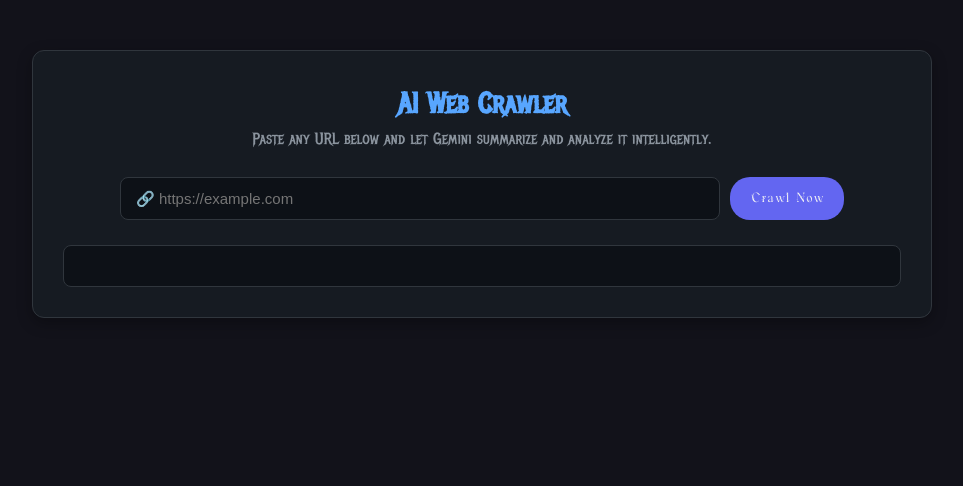
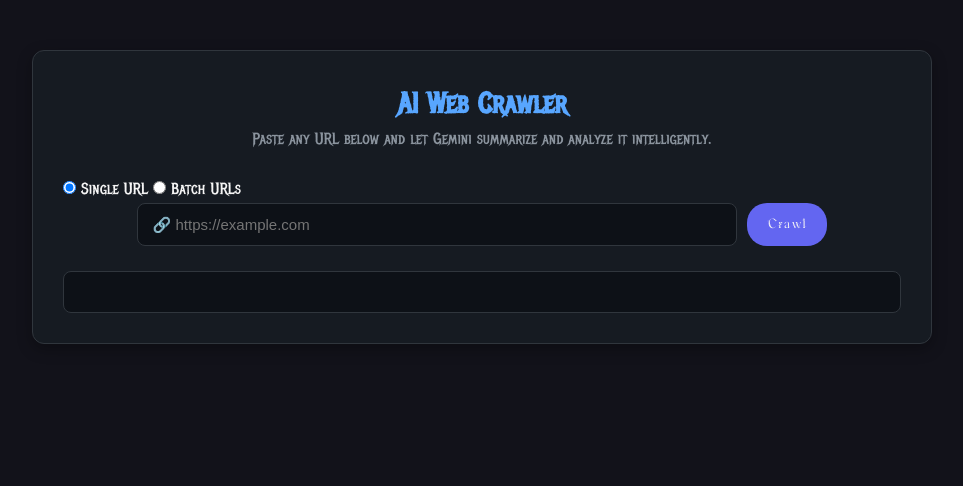
Before and after one commit to Sarveshsivasankaran/Web-Crawler, a Flask app: page /dashboard in a window 1280 px wide. Shown: the part 81-567 px from the top of the page, without its empty margins (158-1121 px from the left). Run offline with Flask 3, Linux system fonts and the light colour scheme; the visitor is signed in with stand-in values (Sample User, id 1); data that the repository does not hold is empty.

Commit message:
Batch crawling feature added

```diff
--- a/src/app.py
+++ b/src/app.py
@@ -18,6 +18,9 @@
 from datetime import timedelta
 import io
 from reportlab.pdfgen import canvas
+from reportlab.lib.pagesizes import letter
+import uuid
+from concurrent.futures import ThreadPoolExecutor, as_completed
 
 # ---------------------------------------------------
 # CONFIG
@@ -80,11 +83,11 @@
 # ---------------------------------------------------
 # ROUTES
 # ---------------------------------------------------
-@app.route("/history")
-def history():
+@app.route("/api/history")
+def api_history():
     user_email = session.get("user_email")
     if not user_email:
-        return redirect(url_for("login"))  # redirect instead of raw JSON
+        return jsonify({"error": "Unauthorized"}), 401
 
     results = (
         supabase.table("crawl_results")
@@ -94,12 +97,40 @@
         .execute()
     )
 
-    # Prevent crash on None values
+    # Group by batch_id
+    batches = {}
     for item in results.data:
         if item.get("raw_text") is None:
             item["raw_text"] = ""
+        batch_id = item.get("batch_id")
+        if batch_id:
+            if batch_id not in batches:
+                batches[batch_id] = {
+                    "batch_id": batch_id,
+                    "created_at": item["created_at"],
+                    "results": [],
+                }
+            batches[batch_id]["results"].append(item)
+        else:
+            # Handle legacy single crawls as batches with one item
+            single_batch_id = f"single-{item['id']}"
+            batches[single_batch_id] = {
+                "batch_id": single_batch_id,
+                "created_at": item["created_at"],
+                "results": [item],
+            }
 
-    return render_template("history.html", results=results.data)
+    # Sort batches by created_at desc
+    sorted_batches = sorted(
+        batches.values(), key=lambda x: x["created_at"], reverse=True
+    )
+
+    return jsonify({"batches": sorted_batches})
+
+
+@app.route("/history")
+def history():
+    return render_template("history.html")
 
 
 @app.route("/")
@@ -194,48 +225,60 @@
         return jsonify({"error": "Unauthorized. Please log in first."}), 401
 
     data = request.get_json(silent=True) or {}
-    url = data.get("url")
+    urls = data.get("urls", [])
 
-    if not url:
-        return jsonify({"error": "No URL provided"}), 400
+    if not urls or not isinstance(urls, list):
+        return jsonify({"error": "URLs must be provided as a list"}), 400
 
-    text, title = crawl_and_extract(url)
-    if text.startswith("Error"):
-        return jsonify({"error": text}), 400
+    batch_id = str(uuid.uuid4())
 
-    prompt = f"""
-    The following web page content has been extracted:
-    ---
-    {text}
-    ---
-    1️⃣ Give me a short descriptive title for the page.
-    2️⃣ Summarize it in 5 concise bullet points.
-    3️⃣ Extract 5 key entities (people, companies, topics) and list under "Key Entities:".
-    Format:
-    Title: <short title>
-    Summary:
-    - ...
-    Key Entities:
-    - ...
-    """
+    def process_url(url):
+        text, title = crawl_and_extract(url)
+        if text.startswith("Error"):
+            return {"url": url, "error": text}
 
-    try:
-        response = model.generate_content(prompt)
-        ai_output = response.text
-    except Exception as e:
-        ai_output = f"AI Processing Error: {e}"
+        prompt = f"""
+        The following web page content has been extracted:
+        ---
+        {text}
+        ---
+        1️⃣ Give me a short descriptive title for the page.
+        2️⃣ Summarize it in 5 concise bullet points.
+        3️⃣ Extract 5 key entities (people, companies, topics) and list under "Key Entities:".
+        Format:
+        Title: <short title>
+        Summary:
+        - ...
+        Key Entities:
+        - ...
+        """
 
-    supabase.table("crawl_results").insert(
-        {
-            "user_email": user_email,
-            "url": url,
-            "title": title,
-            "summary": ai_output,
-            "raw_text": text,
-        }
-    ).execute()
+        try:
+            response = model.generate_content(prompt)
+            ai_output = response.text
+        except Exception as e:
+            ai_output = f"AI Processing Error: {e}"
 
-    return jsonify({"title": title, "summary": ai_output, "url": url})
+        supabase.table("crawl_results").insert(
+            {
+                "user_email": user_email,
+                "batch_id": batch_id,
+                "url": url,
+                "title": title,
+                "summary": ai_output,
+                "raw_text": text,
+            }
+        ).execute()
+
+        return {"url": url, "title": title, "summary": ai_output}
+
+    results = []
+    with ThreadPoolExecutor(max_workers=5) as executor:
+        futures = [executor.submit(process_url, url) for url in urls]
+        for future in as_completed(futures):
+            results.append(future.result())
+
+    return jsonify({"batch_id": batch_id, "results": results})
 
 
 # ---------- DOWNLOAD PDF ----------
@@ -272,6 +315,118 @@
     )
 
 
+# ---------- DOWNLOAD BATCH PDF ----------
+@app.route("/download/batch/pdf", methods=["POST"])
+def download_batch_pdf():
+    user_email = session.get("user_email")
+    if not user_email:
+        return jsonify({"error": "Unauthorized. Please log in first."}), 401
+
+    data = request.get_json()
+    batch_id = data.get("batch_id", "")
+
+    # Fetch batch results
+    results = (
+        supabase.table("crawl_results")
+        .select("*")
+        .eq("user_email", user_email)
+        .eq("batch_id", batch_id)
+        .execute()
+    )
+
+    buffer = io.BytesIO()
+    pdf = canvas.Canvas(buffer, pagesize=letter)
+    width, height = letter
+
+    def draw_wrapped_text(pdf, text, x, y, max_width, line_height=14):
+        """Draw text with word wrapping"""
+        words = text.split()
+        lines = []
+        current_line = ""
+        for word in words:
+            test_line = current_line + " " + word if current_line else word
+            if pdf.stringWidth(test_line, "Helvetica", 10) <= max_width:
+                current_line = test_line
+            else:
+                if current_line:
+                    lines.append(current_line)
+                current_line = word
+        if current_line:
+            lines.append(current_line)
+        return lines
+
+    y = height - 50
+    pdf.setFont("Helvetica-Bold", 16)
+    pdf.drawString(50, y, f"WebCrawler Batch Report")
+    y -= 30
+    pdf.setFont("Helvetica", 12)
+    pdf.drawString(50, y, f"Batch ID: {batch_id}")
+    y -= 40
+
+    for item in results.data:
+        if y < 150:  # Check if we need a new page
+            pdf.showPage()
+            y = height - 50
+            pdf.setFont("Helvetica-Bold", 16)
+            pdf.drawString(50, y, f"WebCrawler Batch Report (continued)")
+            y -= 30
+            pdf.setFont("Helvetica", 12)
+            pdf.drawString(50, y, f"Batch ID: {batch_id}")
+            y -= 40
+
+        # URL
+        pdf.setFont("Helvetica-Bold", 12)
+        pdf.drawString(50, y, "URL:")
+        y -= 15
+        pdf.setFont("Helvetica", 10)
+        url_lines = draw_wrapped_text(pdf, item["url"], 50, y, width - 100)
+        for line in url_lines:
+            pdf.drawString(70, y, line)
+            y -= 14
+        y -= 5
+
+        # Title
+        pdf.setFont("Helvetica-Bold", 12)
+        pdf.drawString(50, y, "Title:")
+        y -= 15
+        pdf.setFont("Helvetica", 10)
+        title_lines = draw_wrapped_text(
+            pdf, item["title"] or "Untitled Page", 50, y, width - 100
+        )
+        for line in title_lines:
+            pdf.drawString(70, y, line)
+            y -= 14
+        y -= 10
+
+        # Summary
+        pdf.setFont("Helvetica-Bold", 12)
+        pdf.drawString(50, y, "Summary:")
+        y -= 15
+        pdf.setFont("Helvetica", 10)
+        summary_lines = draw_wrapped_text(pdf, item["summary"], 50, y, width - 100)
+        for line in summary_lines:
+            if y < 50:  # Check for page break in middle of summary
+                pdf.showPage()
+                y = height - 50
+                pdf.setFont("Helvetica-Bold", 12)
+                pdf.drawString(50, y, "Summary (continued):")
+                y -= 15
+                pdf.setFont("Helvetica", 10)
+            pdf.drawString(70, y, line)
+            y -= 14
+        y -= 20  # Space between items
+
+    pdf.save()
+    buffer.seek(0)
+
+    return send_file(
+        buffer,
+        as_attachment=True,
+        download_name="batch_crawl_report.pdf",
+        mimetype="application/pdf",
+    )
+
+
 # ---------------------------------------------------
 # MAIN
 # ---------------------------------------------------
--- a/src/static/style.css
+++ b/src/static/style.css
@@ -644,6 +644,37 @@
 }
 
 /* --------------------------
+    DOWNLOAD BUTTONS
+--------------------------- */
+.download-buttons {
+  margin-top: 15px;
+  text-align: right;
+}
+
+/* --------------------------
+    BATCH TEXTAREA
+--------------------------- */
+.batch-textarea {
+  width: 100%;
+  max-width: 600px;
+  padding: 12px 15px;
+  border-radius: 8px;
+  border: 1px solid var(--border);
+  background: #0d1117;
+  color: var(--text);
+  font-size: 15px;
+  outline: none;
+  resize: vertical;
+  min-height: 120px;
+  font-family: inherit;
+}
+
+.batch-textarea:focus {
+  border-color: var(--accent);
+  box-shadow: 0 0 5px var(--accent);
+}
+
+/* --------------------------
     RESPONSIVE
 --------------------------- */
 @media (max-width: 600px) {
--- a/src/templates/dashboard.html
+++ b/src/templates/dashboard.html
@@ -29,13 +29,26 @@
           </p>
         </div>
 
+        <div class="mode-selector">
+          <label><input type="radio" name="mode" value="single" checked> Single URL</label>
+          <label><input type="radio" name="mode" value="batch"> Batch URLs</label>
+        </div>
+
         <div class="crawl-input-area">
           <input
             type="text"
-            id="urlInput"
+            id="singleInput"
             placeholder="🔗 https://example.com"
+            style="display: block;"
           />
-          <button class="btncrawl" id="startCrawl">Crawl Now</button>
+          <textarea
+            id="batchInput"
+            placeholder="🔗 Enter multiple URLs, one per line&#10;https://example.com&#10;https://example2.com"
+            rows="5"
+            style="display: none;"
+            class="batch-textarea"
+          ></textarea>
+          <button class="btncrawl" id="startCrawl">Crawl</button>
         </div>
 
         <div id="crawlResult"></div>
@@ -47,37 +60,80 @@
     <script>
       const crawlBtn = document.getElementById("startCrawl");
       const resultDiv = document.getElementById("crawlResult");
+      const singleInput = document.getElementById("singleInput");
+      const batchInput = document.getElementById("batchInput");
+      const modeRadios = document.querySelectorAll('input[name="mode"]');
+
+      // Mode switching
+      modeRadios.forEach(radio => {
+        radio.addEventListener('change', (e) => {
+          if (e.target.value === 'single') {
+            singleInput.style.display = 'block';
+            batchInput.style.display = 'none';
+          } else {
+            singleInput.style.display = 'none';
+            batchInput.style.display = 'block';
+          }
+        });
+      });
 
       crawlBtn.addEventListener("click", async () => {
-        const url = document.getElementById("urlInput").value.trim();
+        const mode = document.querySelector('input[name="mode"]:checked').value;
+        let urls = [];
 
+        if (mode === 'single') {
+          const url = singleInput.value.trim();
           if (!url) {
             resultDiv.innerText = "⚠️ Please enter a valid URL.";
             return;
           }
+          urls = [url];
+        } else {
+          const urlsText = batchInput.value.trim();
+          urls = urlsText.split('\n').map(u => u.trim()).filter(u => u);
+          if (urls.length === 0) {
+            resultDiv.innerText = "⚠️ Please enter at least one valid URL.";
+            return;
+          }
+        }
 
-        resultDiv.innerText = "🧠 Fetching and analyzing...";
+        resultDiv.innerText = `🧠 Fetching and analyzing ${urls.length} URL${urls.length > 1 ? 's' : ''}...`;
 
         try {
           const res = await fetch("/crawl", {
             method: "POST",
             headers: { "Content-Type": "application/json" },
-            body: JSON.stringify({ url }),
+            body: JSON.stringify({ urls }),
             credentials: "include",
           });
 
           const data = await res.json();
 
           if (res.ok) {
+            if (mode === 'single') {
               resultDiv.innerHTML = `
-              <h3>${data.title || "Untitled Page"}</h3>
-              <p><strong>URL:</strong> <a href="${data.url}" target="_blank">${
-              data.url
-            }</a></p>
+                <h3>${data.results[0].title || "Untitled Page"}</h3>
+                <p><strong>URL:</strong> <a href="${data.results[0].url}" target="_blank">${data.results[0].url}</a></p>
                 <p><strong>Summary:</strong></p>
-              <pre>${data.summary}</pre>
+                <pre>${data.results[0].summary}</pre>
                 <p style="color:gray;">✅ Saved to your crawl history.</p>
               `;
+            } else {
+              resultDiv.innerHTML = `
+                <h3>Batch Crawl Completed</h3>
+                <p><strong>Batch ID:</strong> ${data.batch_id}</p>
+                <p><strong>Results:</strong></p>
+                <ul>
+                  ${data.results.map(r => `
+                    <li>
+                      <strong>${r.title || "Untitled Page"}</strong> - <a href="${r.url}" target="_blank">${r.url}</a>
+                      ${r.error ? `<span style="color:red;">(Error: ${r.error})</span>` : ''}
+                    </li>
+                  `).join('')}
+                </ul>
+                <p style="color:gray;">✅ Saved to your crawl history.</p>
+              `;
+            }
           } else {
             resultDiv.innerText = data.error || "❌ Crawl failed.";
           }
```
Also changed, not shown: src/templates/history.html (+79 -35 lines). Lines whose indentation alone changed are shown as unchanged.
